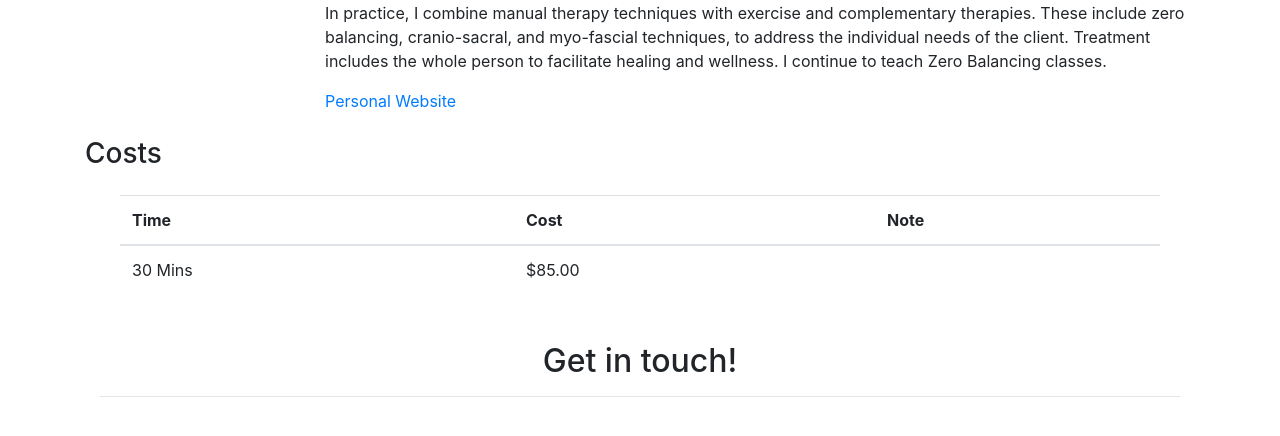
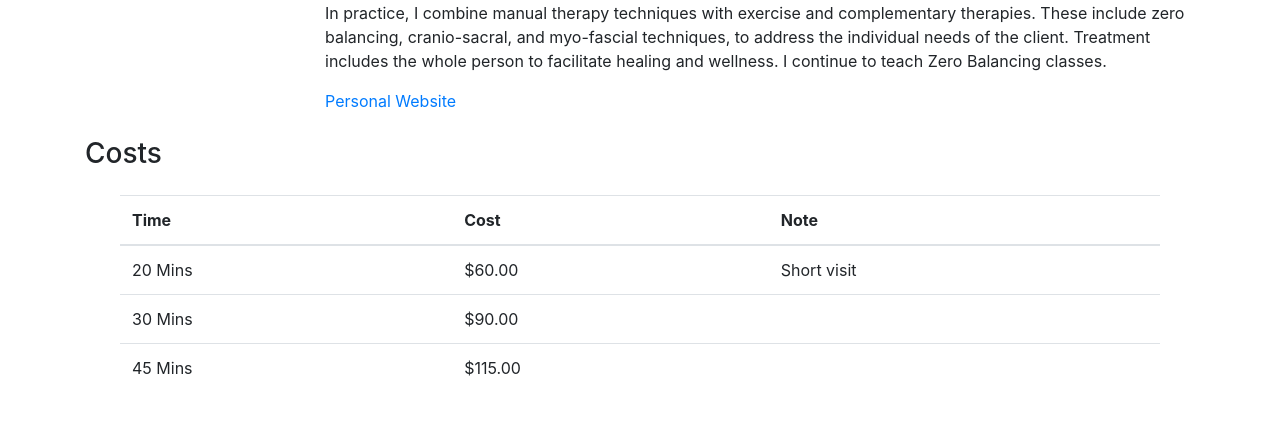
Before and after one commit to cbrucermt/cascadiahealth, a Jekyll site: the page built from therapists/sheila.html, in a window 1280 px wide and 900 px high, scrolled down 752 px, cut to the strip 0-441 px from the top of the window. Shown: the top 436 px of the strip. Built offline with Jekyll 4.4.1, drawn with Linux system fonts in a browser that asks for light colours; some web fonts are replaced.

Commit message:
Update Sheila's pricing

```diff
--- a/_includes/costs/physio.html
+++ b/_includes/costs/physio.html
@@ -6,8 +6,17 @@
   </thead>
   <tbody>
     <tr>
+      <td>20 Mins</td>
+      <td>$60.00</td>
+      <td>Short visit</td>
+    </tr><tr>
       <td>30 Mins</td>
-      <td>$85.00</td>
+      <td>$90.00</td>
+      <td></td>
+    </tr>
+    <tr>
+      <td>45 Mins</td>
+      <td>$115.00</td>
       <td></td>
     </tr>
   </tbody>
```
